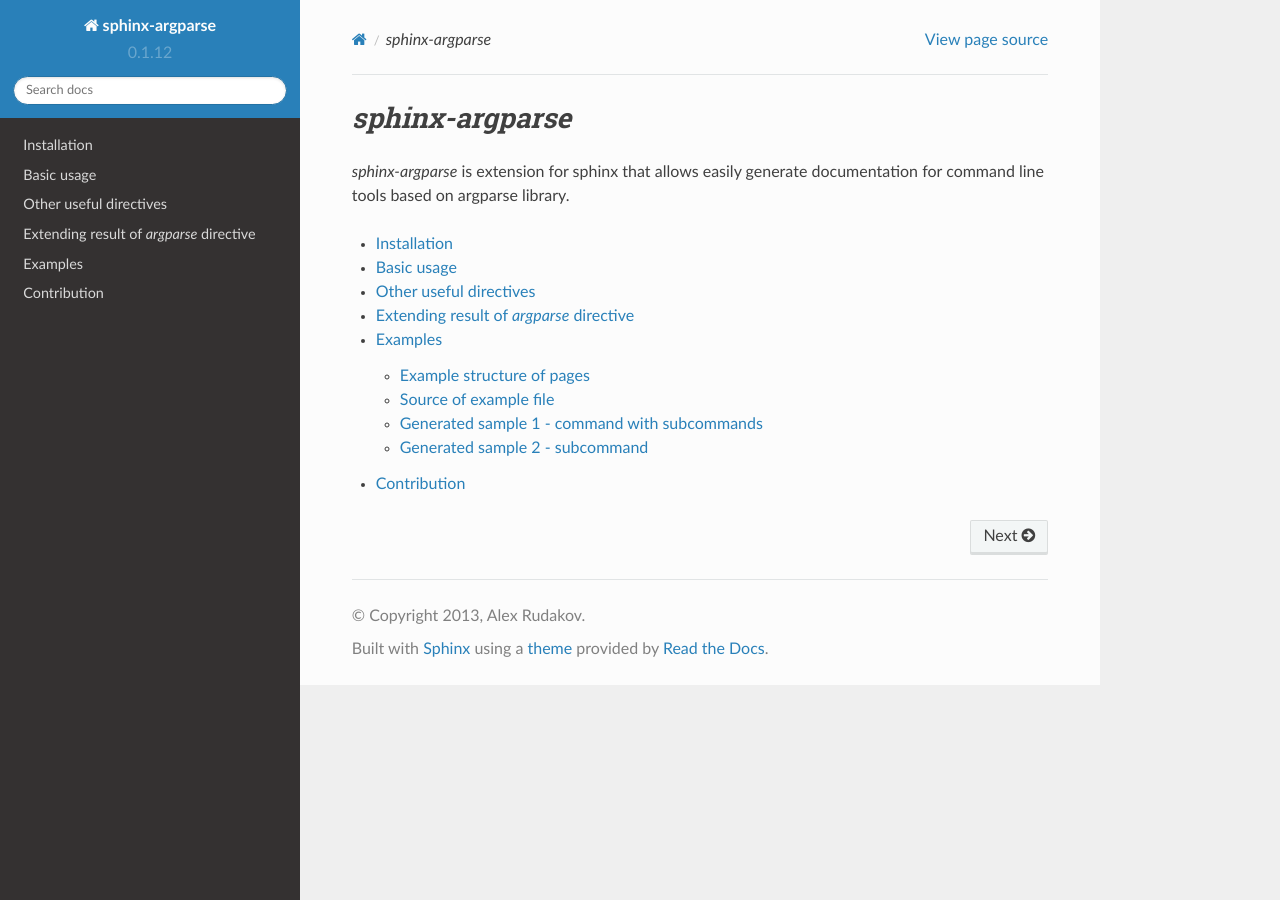
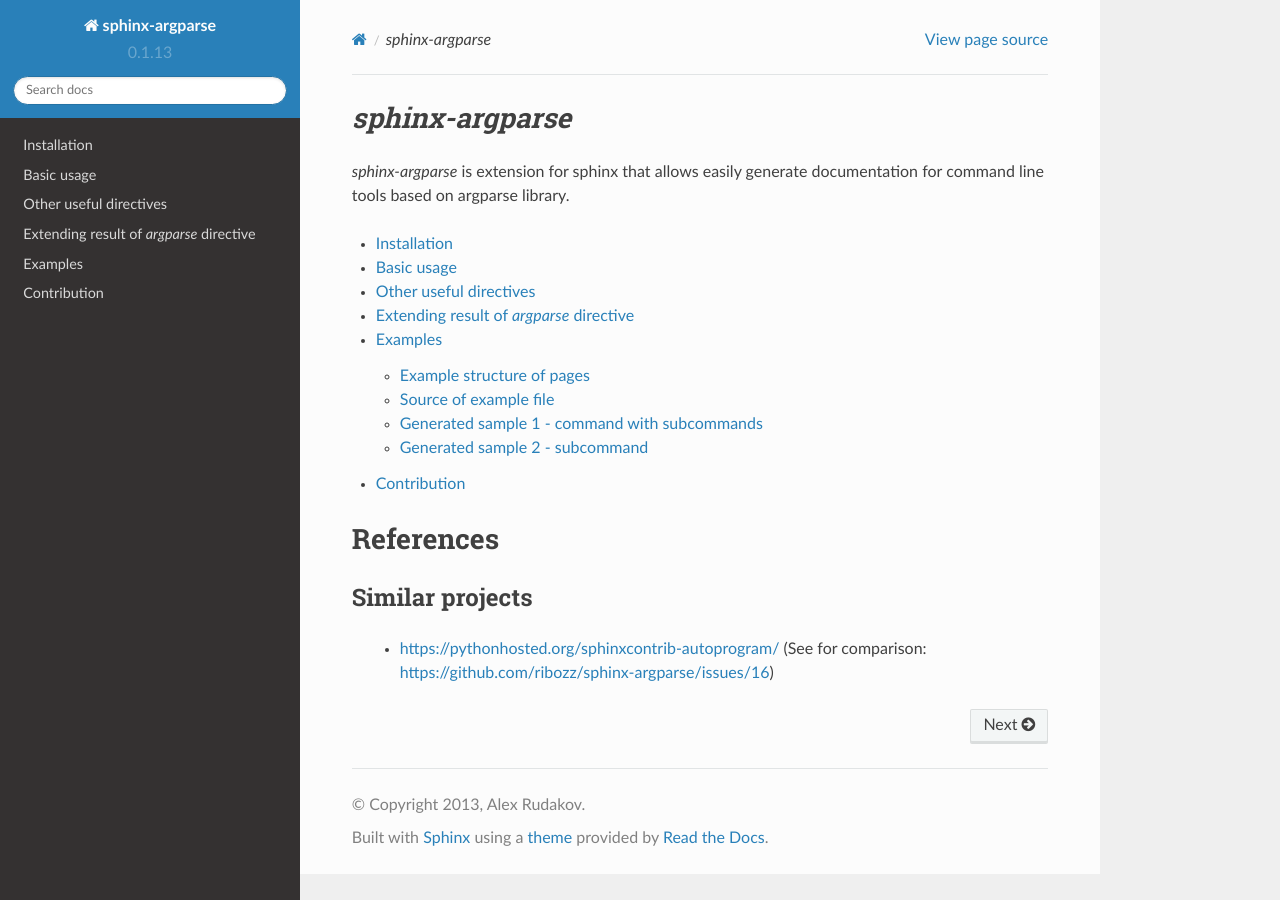
Before and after one commit to alex-rudakov/sphinx-argparse, a Sphinx documentation site: the page built from docs/index.rst, in a window 1280 px wide. Built offline with Sphinx 7.4.7 and the Read the Docs theme 2.0.0, drawn with Linux system fonts in a browser that asks for light colours.

Commit message:
New version + add note about alternatives to docs

```diff
--- a/docs/index.rst
+++ b/docs/index.rst
@@ -14,3 +14,13 @@
    extend
    sample
    contrib
+
+
+
+References
+==================
+
+Similar projects
+-------------------
+
+ * https://pythonhosted.org/sphinxcontrib-autoprogram/ (See for comparison: https://github.com/ribozz/sphinx-argparse/issues/16)
--- a/setup.py
+++ b/setup.py
@@ -9,7 +9,7 @@
 
 setup(
     name='sphinx-argparse',
-    version='0.1.12',
+    version='0.1.13',
     packages=[
         'sphinxarg',
     ],
```
Also changed, not shown: README.md (+4 -1 lines).
